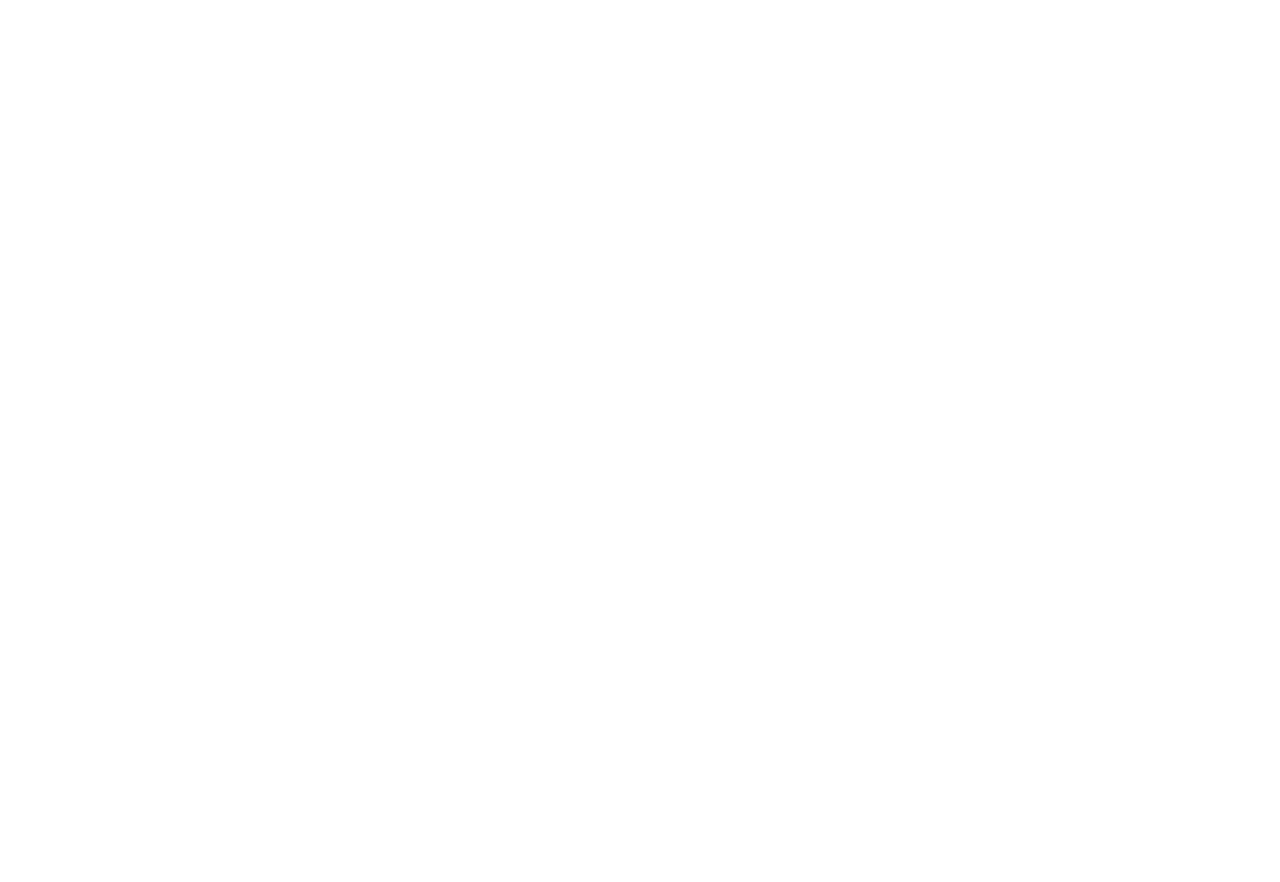
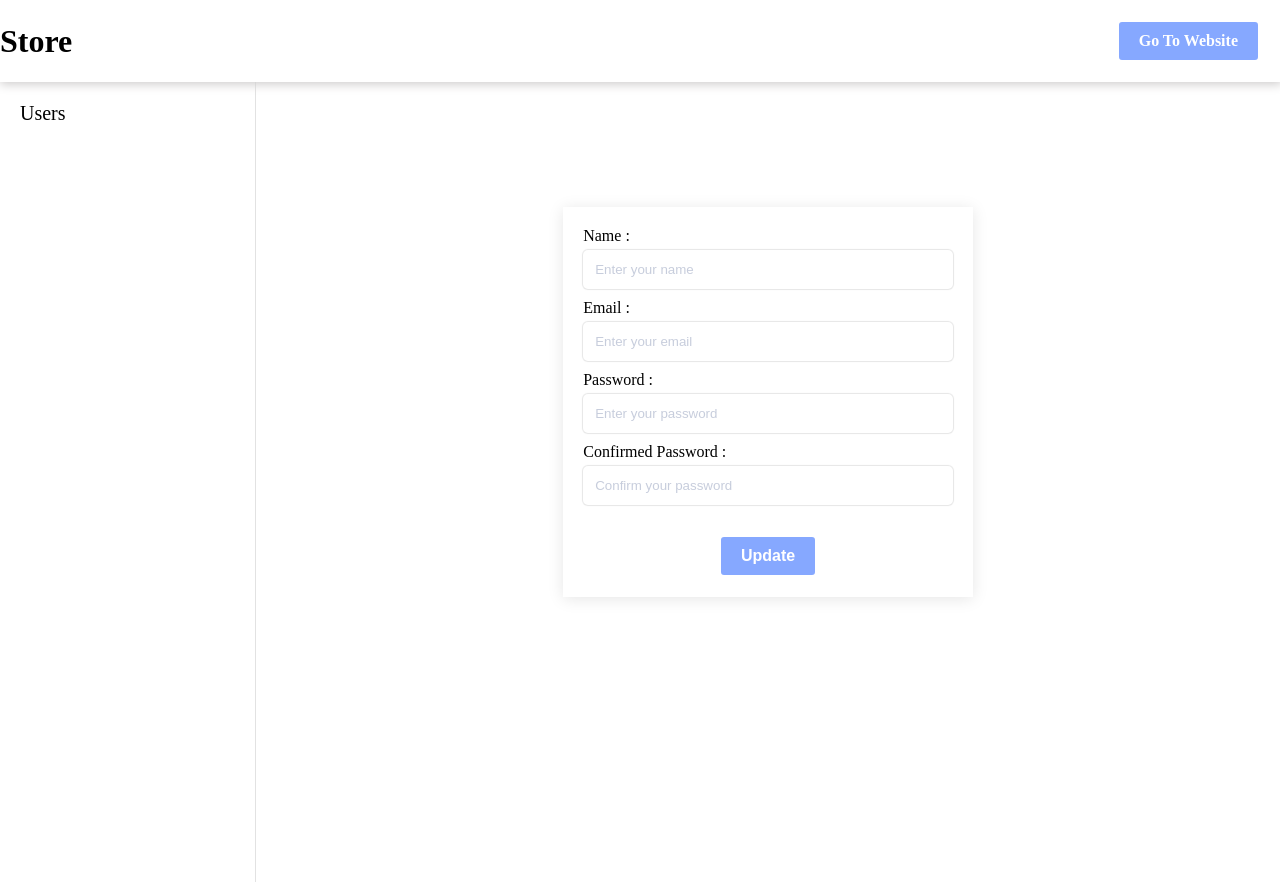
Before and after one commit to susanasameh/ReactSelfStudy, a React (Create React App) app in the folder form-react-laravel-app/: page /dashboard/users/1 in a window 1280 px wide. Before the commit this address had no page. Before the commit the page ends 800 px from the top, so only its background shows below. Built offline with nearby package versions, Linux system fonts and the light colour scheme; no server answers.

Commit message:
update user

```diff
--- a/form-react-laravel-app/src/App.js
+++ b/form-react-laravel-app/src/App.js
@@ -10,6 +10,7 @@
 import Users from './Users';
 //imprt Routes and Route
 import { Routes, Route } from'react-router-dom';
+import UpdateUser from './UpdateUser';
 
 
 export default function App() {
@@ -23,6 +24,10 @@
         <Route path="/dashboard" element={<Dashboard />}>
           {/* put users only and <Outlet/> in the dashboard display the correct url (./dashboard/users)*/}
           <Route path="users" element={<Users />} />
+
+            {/* add users router */}
+            <Route path="users/:id" element={<UpdateUser />} />
+
         </Route>
 
         {/* <SignUp /> */}
--- /dev/null
+++ b/form-react-laravel-app/src/UpdateUser.js
@@ -0,0 +1,135 @@
+import { useState, useEffect } from "react";
+import axios from "axios";
+export default function UpdateUser() {
+  //--------------using useState-----------------
+  const [name, setName] = useState("");
+  const [email, setEmail] = useState("");
+  const [password, setPassword] = useState("");
+  const [passwordR, setPasswordR] = useState("");
+  const [accept, setAccept] = useState(false);
+  //i don't need this useState because now we update the user so we don't have to check if it in db or not
+    // const [emailError, setEmailError] = useState("");
+
+    //get the id of the user from the url
+    //using [0] because we need the last part of the url as a number not array
+    const id = window.location.pathname.split('/').splice(-1)[0];
+
+    //useEffect to get data from the database and fetch it in the form to update the user
+    useEffect(() => {
+        // fetch(get) data from your API
+        fetch(`http://127.0.0.1:8000/api/user/showbyid/${id}`)
+            .then(response => response.json())
+            .then(data => {
+                console.log(data);
+                //fetch date in form
+                //using setName because we need the name of the user we save it in the above useState
+                //when we use console.log(data) we get an array with one object so we use [0] as index
+                setName(data[0].name);
+              setEmail(data[0].email);
+              // setPassword(data[0].password);
+              // setPasswordR(data[0].passwordR);
+
+
+
+            });
+    }, [id]);
+
+
+    async function Submit(e) {
+      let flag = true;
+      e.preventDefault();
+      setAccept(true);
+      if (name === "" || password.length < 8 || passwordR !== password) {
+        flag = false;
+      } else flag = true;
+      try {
+        // let res;
+        if (flag) {
+          let res = await axios.post(`http://127.0.0.1:8000/api/user/update/${id}`, {
+            name: name,
+            email: email,
+            password: password,
+            password_confirmation: passwordR,
+          });
+          if (res.status === 200) {
+            window.localStorage.setItem("email", email);
+            window.location.pathname = "/dashboard/users";
+          }
+        }
+      } catch (err) {
+        console.log(err.response.data);
+
+      }
+    }
+  return (
+    <div
+      style={{
+        height: "80vh",
+        display: "flex",
+        justifyContent: "center",
+        alignItems: "center",
+      }}
+    >
+      {/* <div className="register" > */}
+      <form onSubmit={Submit} id="signUpForm" className="formStyle">
+        <label htmlFor="name">Name : </label>
+        <input
+          type="text"
+          placeholder="Enter your name"
+          name="name"
+          id="name"
+          value={name}
+          onChange={(e) => setName(e.target.value)}
+        />
+        {name === "" && accept && (
+          <p className="errorMessage">user name is required</p>
+        )}
+
+        <label htmlFor="email">Email : </label>
+        <input
+          type="email"
+          placeholder="Enter your email"
+          name="email"
+          id="email"
+          value={email}
+          onChange={(e) => setEmail(e.target.value)}
+          required
+        />
+
+        <label htmlFor="password">Password : </label>
+        <input
+          type="password"
+          placeholder="Enter your password"
+          name="password"
+          id="password"
+          value={password}
+          onChange={(e) => setPassword(e.target.value)}
+        />
+        {/* if condition = true to display the error message */}
+        {password.length < 8 && accept && (
+          <p className="errorMessage">pasword must be more than 8 characters</p>
+        )}
+
+        <label htmlFor="repeat">Confirmed Password :</label>
+        <input
+          type="password"
+          placeholder="Confirm your password"
+          name="repeat"
+          id="repeat"
+          value={passwordR}
+          onChange={(e) => setPasswordR(e.target.value)}
+        />
+        {passwordR !== password && accept && (
+          <p className="errorMessage">the password must as the same password</p>
+        )}
+
+        <div style={{ textAlign: "center" }} className="register">
+          <button type="submit" id="signUpButton">
+            Update
+          </button>
+        </div>
+      </form>
+      {/* </div> */}
+    </div>
+  );
+}
--- a/form-react-laravel-app/src/Users.js
+++ b/form-react-laravel-app/src/Users.js
@@ -9,7 +9,7 @@
   //useState && empaty [] is nessesary to use map
   const [users, setUsers] = useState([]);
 
-  //to set when the useEffect is set and fetch data in table
+  //to set when the useEffect is set and fetch data in table to avoid the error of many requests
     const [runUseEffect, setRun] = useState(0);
 
   //to get data from database we will use useEffect
@@ -64,6 +64,7 @@
       <td>{user.name}</td>
       <td>{user.email}</td>
       <td>
+        {/* handle update fuunction link */}
         <Link to={`/dashboard/users/${user.id}`}>
           <i
             style={{
```
